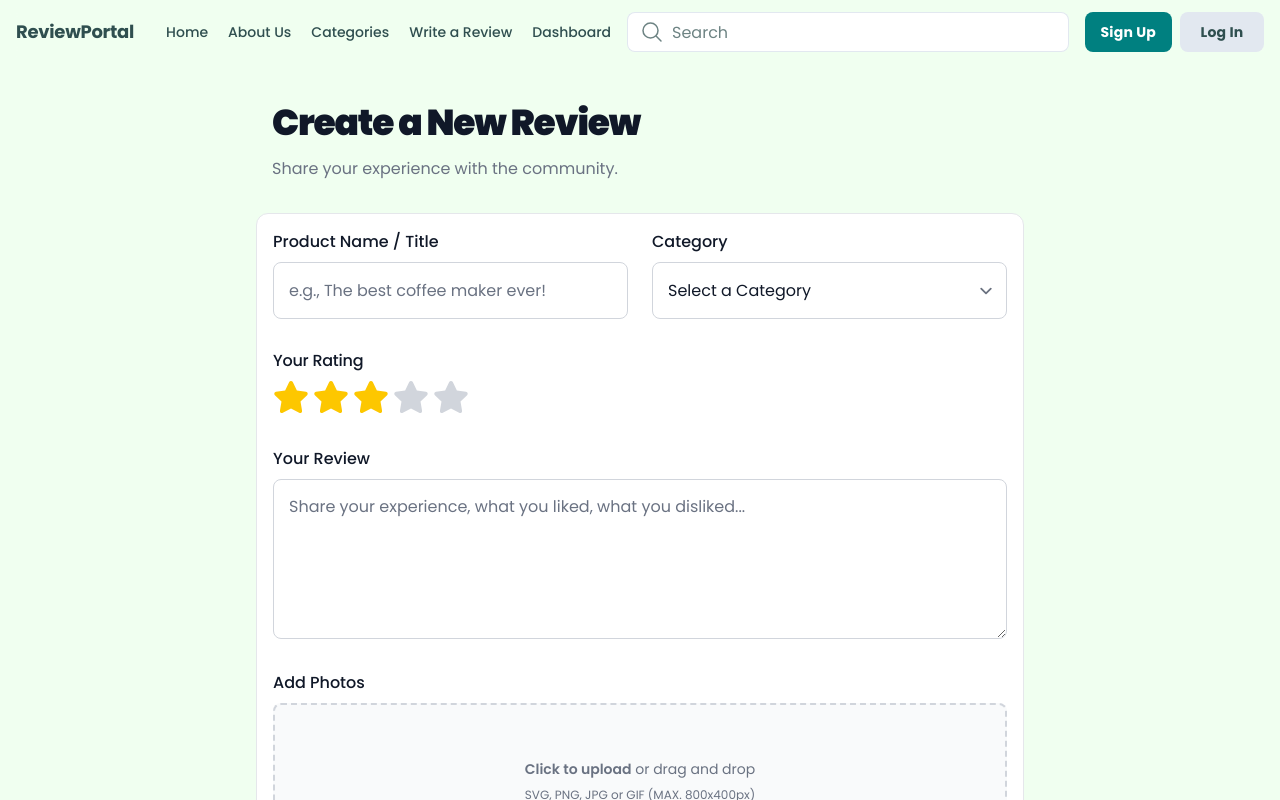
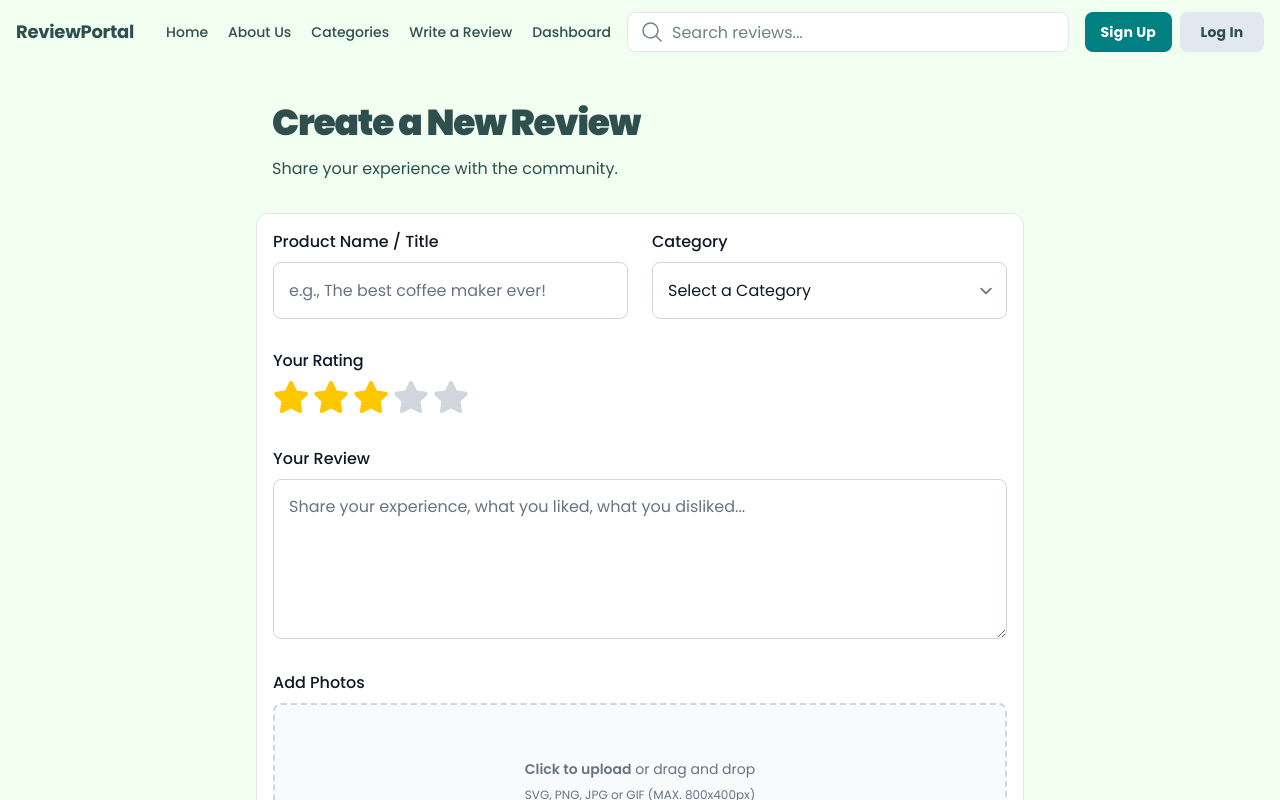
Before and after one commit to kader009/trustedge, a Next.js app: page /create-review in a window 1280 px wide. Shown: the top 800 px of the page. Built offline with nearby package versions, Linux system fonts and the light colour scheme.

Commit message:
filter section and review card header text color change

```diff
--- a/app/categories/page.tsx
+++ b/app/categories/page.tsx
@@ -98,7 +98,7 @@ export default function CategoriesPage() {
           <div className="flex-1">
             {/* Page Heading and Search */}
             <div className="flex flex-wrap items-start justify-between gap-4 mb-6">
-              <p className="text-neutral-800 dark:text-neutral-100 text-4xl font-black tracking-[-0.033em] min-w-72">
+              <p className="text-text-light dark:text-white text-4xl font-black tracking-[-0.033em] min-w-72">
                 All Product Reviews
               </p>
               <div className="w-full md:max-w-xs">
--- a/app/create-review/page.tsx
+++ b/app/create-review/page.tsx
@@ -6,10 +6,10 @@ export default function CreateReviewPage() {
       <div className="layout-content-container flex flex-col w-full max-w-3xl flex-1">
         <div className="flex flex-wrap justify-between gap-3 p-4">
           <div className="flex min-w-72 flex-col gap-3">
-            <p className="text-gray-900 dark:text-white text-4xl font-black leading-tight tracking-[-0.033em]">
+            <p className="text-text-light dark:text-white text-4xl font-black leading-tight tracking-[-0.033em]">
               Create a New Review
             </p>
-            <p className="text-gray-500 dark:text-gray-400 text-base font-normal leading-normal">
+            <p className="text-text-light dark:text-white text-base font-normal leading-normal">
               Share your experience with the community.
             </p>
           </div>
--- a/src/components/shared/Navbar.tsx
+++ b/src/components/shared/Navbar.tsx
@@ -66,8 +66,7 @@ const Navbar = () => {
                 </div>
                 <input
                   className="form-input flex w-full min-w-0 flex-1 resize-none overflow-hidden rounded-lg text-text-light dark:text-white focus:outline-none focus:ring-0 border border-border-light dark:border-border-dark bg-white dark:bg-card-dark h-full placeholder:text-text-light/70 dark:placeholder:text-text-dark/70 px-4 rounded-l-none border-l-0 pl-2 text-base font-normal leading-normal"
-                  placeholder="Search"
-                  defaultValue=""
+                  placeholder="Search reviews..."
                 />
               </div>
             </label>
```
